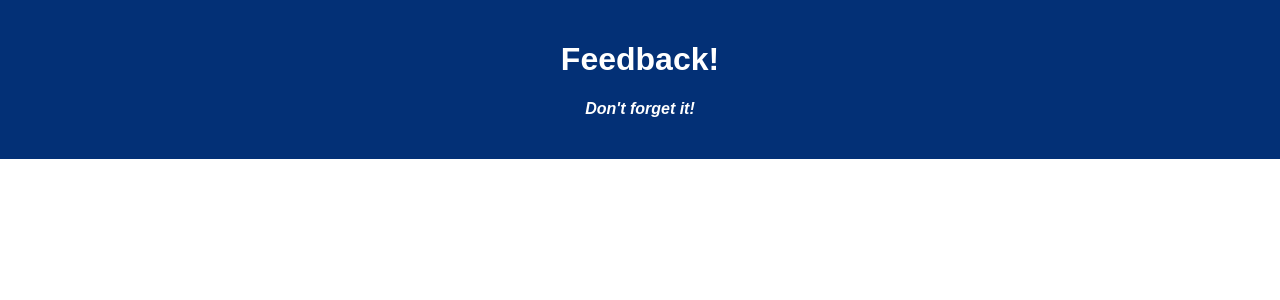
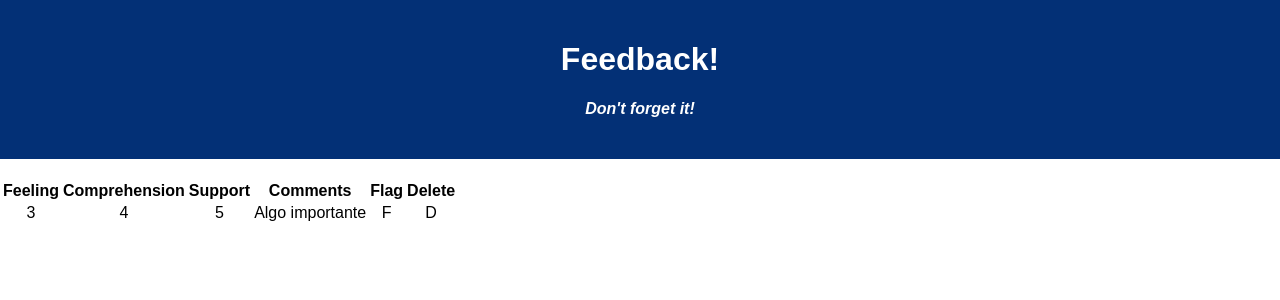
Before and after one commit to rubioz310/redux-feedback-loop, a React (Create React App) app: page /#/admin in a window 1280 px wide. Shown: the top 300 px of the page. Built offline with nearby package versions, Linux system fonts and the light colour scheme.

Commit message:
Added components for admin section. Added basic layout to them

```diff
--- a/src/components/App/App.jsx
+++ b/src/components/App/App.jsx
@@ -12,6 +12,7 @@ import SupportForm from '../Feedback/SupportForm/SupportForm';
 import CommentsForm from '../Feedback/CommentsForm/CommentsForm';
 import ReviewScreen from '../Feedback/ReviewScreen/ReviewScreen';
 import ThankyouScreen from '../ThankyouScreen/ThankyouScreen';
+import AdminSection from '../Feedback/AdminSection/AdminSection';
 
 function App() {
 
@@ -25,7 +26,8 @@ function App() {
         <Route exact path="/supportForm/:direction" component={SupportForm} />
         <Route exact path="/commentsForm/:direction" component={CommentsForm} />
         <Route exact path="/reviewScreen/:direction" component={ReviewScreen} />
-        <Route exact path="/thankyouScreen/" component={ThankyouScreen} />
+        <Route exact path="/thankyouScreen" component={ThankyouScreen} />
+        <Route exact path="/admin" component={AdminSection} />
 
       </Router>
     </div>
--- /dev/null
+++ b/src/components/Feedback/AdminSection/AdminSection.js
@@ -0,0 +1,25 @@
+import TableItem from "./TableItem";
+
+function AdminSection() {
+    return (
+        <div>
+            <table>
+                <thead>
+                    <tr>
+                        <th>Feeling</th>
+                        <th>Comprehension</th>
+                        <th>Support</th>
+                        <th>Comments</th>
+                        <th>Flag</th>
+                        <th>Delete</th>
+                    </tr>
+                </thead>
+                <tbody>
+                    <TableItem />
+                </tbody>
+            </table>
+        </div>
+    )
+}
+
+export default AdminSection;
--- /dev/null
+++ b/src/components/Feedback/AdminSection/TableItem.js
@@ -0,0 +1,15 @@
+function TableItem() {
+    return (
+        <tr>
+            <td>3</td>
+            <td>4</td>
+            <td>5</td>
+            <td>Algo importante</td>
+            <td>F</td>
+            <td>D</td>
+        </tr>
+
+    )
+}
+
+export default TableItem;
```
